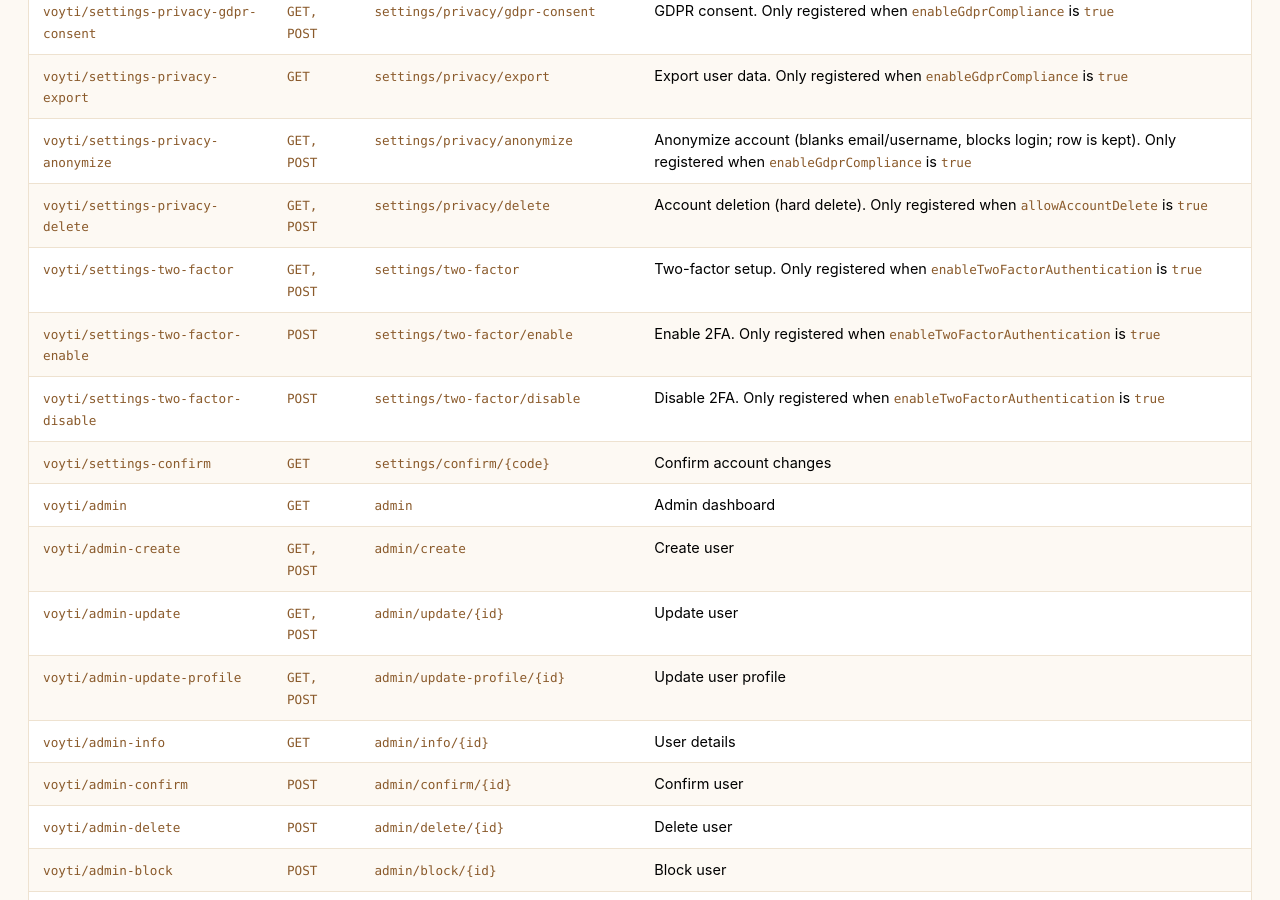
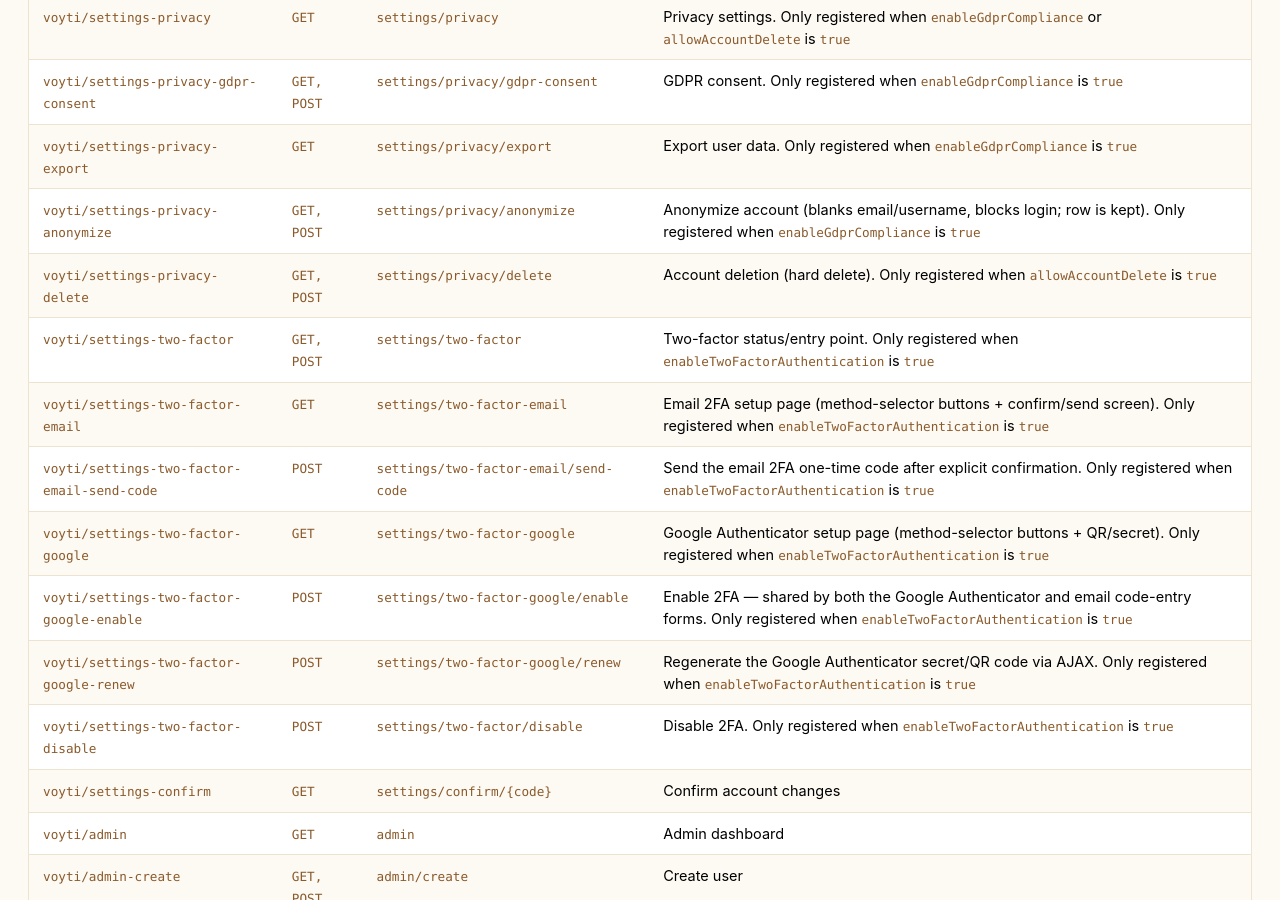
Before and after one commit to YiiRocks/YiiRocks.github.io, a Jekyll site: the page built from voyti/index.html, in a window 1280 px wide and 900 px high, scrolled down 10880 px. Built offline with Jekyll 4.4.1, drawn with Linux system fonts in a browser that asks for light colours; a style sheet for code colours, icons or effects is not loaded; some of the changed text lies outside the part shown.

Commit message:
Sync voyti page with upstream README (RecaptchaVersion enum, EmailChangeConfirmation, ProfileVisibility, new 2FA routes)

```diff
--- a/_data/projects.yml
+++ b/_data/projects.yml
@@ -159,8 +159,8 @@
       detail: TOTP & email
     - label: Password policies
       detail: complexity requirements, max age enforcement
-    - label: Email change strategies
-      detail: insecure, confirm new, confirm both
+    - label: Email change confirmation
+      detail: immediate, confirm new, confirm both
     - label: GDPR compliance
       detail: consent management, data export, anonymized deletion
     - label: Session management
--- a/voyti/index.html
+++ b/voyti/index.html
@@ -138,7 +134,7 @@
             <code>settings/privacy/anonymize</code>,
             <code>settings/privacy/delete</code>) and the two-factor routes
             (<code>settings/two-factor</code>,
-            <code>settings/two-factor/enable</code>,
+            <code>settings/two-factor-google/enable</code>,
             <code>settings/two-factor/disable</code>) are likewise only
             registered when their governing config flag
             (<code>enableGdprCompliance</code>,
@@ -161,10 +157,12 @@
             Override Voyti params in your app's <code>config/params.php</code> using
             the <code>yiirocks/voyti</code> key:
         </p>
-        <pre class="doc-example mb-3"><code class="language-php">return [
+        <pre class="doc-example mb-3"><code class="language-php">use YiiRocks\Voyti\Helper\RecaptchaVersion;
+
+return [
     'yiirocks/voyti' => [
         'enableTwoFactorAuthentication' => true,
-        'recaptchaVersion' => 'v3',
+        'recaptchaVersion' => RecaptchaVersion::V3,
     ],
 ];</code></pre>
         <p>
@@ -229,8 +227,8 @@
                 <div class="options-desc">Allow users to delete their account. Default: <code>false</code>.</div>
             </div>
             <div class="options-row">
-                <div class="options-name">emailChangeStrategy<span class="options-type"> int</span></div>
-                <div class="options-desc">0=insecure, 1=default, 2=secure. Default: <code>1</code>.</div>
+                <div class="options-name">emailChangeConfirmation<span class="options-type"> EmailChangeConfirmation</span></div>
+                <div class="options-desc"><code>NONE</code> (change immediately), <code>NEW</code> (confirm new address only), or <code>BOTH</code> (confirm both old and new addresses). Default: <code>EmailChangeConfirmation::NEW</code>.</div>
             </div>
             <div class="options-row">
                 <div class="options-name">rememberLoginLifespan<span class="options-type"> int</span></div>
@@ -257,8 +255,8 @@
                 <div class="options-desc">Email notified on new registration. Default: <code>null</code>.</div>
             </div>
             <div class="options-row">
-                <div class="options-name">recaptchaVersion<span class="options-type"> ?string</span></div>
-                <div class="options-desc"><code>'v2'</code>, <code>'v3'</code>, or <code>null</code> to disable. Default: <code>null</code>.</div>
+                <div class="options-name">recaptchaVersion<span class="options-type"> ?RecaptchaVersion</span></div>
+                <div class="options-desc"><code>RecaptchaVersion::V2</code>, <code>RecaptchaVersion::V3</code>, or <code>null</code> to disable. Default: <code>null</code>.</div>
             </div>
         </div>
 
@@ -329,8 +327,8 @@
                 <div class="options-desc">Permission/role name granting admin access. Default: <code>'admin'</code>.</div>
             </div>
             <div class="options-row">
-                <div class="options-name">profileVisibility<span class="options-type"> int</span></div>
-                <div class="options-desc">Profile visibility: <code>0</code> = owner only, <code>1</code> = owner + admins, <code>2</code> = any authenticated user, <code>3</code> = public. Default: <code>2</code>.</div>
+                <div class="options-name">profileVisibility<span class="options-type"> ProfileVisibility</span></div>
+                <div class="options-desc">Profile visibility: <code>OWNER</code> = owner only, <code>ADMIN</code> = owner + admins, <code>USERS</code> = any authenticated user, <code>PUBLIC</code> = public. Default: <code>ProfileVisibility::USERS</code>.</div>
             </div>
         </div>
 
@@ -684,8 +682,12 @@
                     <tr><td><code>voyti/settings-privacy-export</code></td><td><code>GET</code></td><td><code>settings/privacy/export</code></td><td>Export user data. Only registered when <code>enableGdprCompliance</code> is <code>true</code></td></tr>
                     <tr><td><code>voyti/settings-privacy-anonymize</code></td><td><code>GET, POST</code></td><td><code>settings/privacy/anonymize</code></td><td>Anonymize account (blanks email/username, blocks login; row is kept). Only registered when <code>enableGdprCompliance</code> is <code>true</code></td></tr>
                     <tr><td><code>voyti/settings-privacy-delete</code></td><td><code>GET, POST</code></td><td><code>settings/privacy/delete</code></td><td>Account deletion (hard delete). Only registered when <code>allowAccountDelete</code> is <code>true</code></td></tr>
-                    <tr><td><code>voyti/settings-two-factor</code></td><td><code>GET, POST</code></td><td><code>settings/two-factor</code></td><td>Two-factor setup. Only registered when <code>enableTwoFactorAuthentication</code> is <code>true</code></td></tr>
-                    <tr><td><code>voyti/settings-two-factor-enable</code></td><td><code>POST</code></td><td><code>settings/two-factor/enable</code></td><td>Enable 2FA. Only registered when <code>enableTwoFactorAuthentication</code> is <code>true</code></td></tr>
+                    <tr><td><code>voyti/settings-two-factor</code></td><td><code>GET, POST</code></td><td><code>settings/two-factor</code></td><td>Two-factor status/entry point. Only registered when <code>enableTwoFactorAuthentication</code> is <code>true</code></td></tr>
+                    <tr><td><code>voyti/settings-two-factor-email</code></td><td><code>GET</code></td><td><code>settings/two-factor-email</code></td><td>Email 2FA setup page (method-selector buttons + confirm/send screen). Only registered when <code>enableTwoFactorAuthentication</code> is <code>true</code></td></tr>
+                    <tr><td><code>voyti/settings-two-factor-email-send-code</code></td><td><code>POST</code></td><td><code>settings/two-factor-email/send-code</code></td><td>Send the email 2FA one-time code after explicit confirmation. Only registered when <code>enableTwoFactorAuthentication</code> is <code>true</code></td></tr>
+                    <tr><td><code>voyti/settings-two-factor-google</code></td><td><code>GET</code></td><td><code>settings/two-factor-google</code></td><td>Google Authenticator setup page (method-selector buttons + QR/secret). Only registered when <code>enableTwoFactorAuthentication</code> is <code>true</code></td></tr>
+                    <tr><td><code>voyti/settings-two-factor-google-enable</code></td><td><code>POST</code></td><td><code>settings/two-factor-google/enable</code></td><td>Enable 2FA &mdash; shared by both the Google Authenticator and email code-entry forms. Only registered when <code>enableTwoFactorAuthentication</code> is <code>true</code></td></tr>
+                    <tr><td><code>voyti/settings-two-factor-google-renew</code></td><td><code>POST</code></td><td><code>settings/two-factor-google/renew</code></td><td>Regenerate the Google Authenticator secret/QR code via AJAX. Only registered when <code>enableTwoFactorAuthentication</code> is <code>true</code></td></tr>
                     <tr><td><code>voyti/settings-two-factor-disable</code></td><td><code>POST</code></td><td><code>settings/two-factor/disable</code></td><td>Disable 2FA. Only registered when <code>enableTwoFactorAuthentication</code> is <code>true</code></td></tr>
                     <tr><td><code>voyti/settings-confirm</code></td><td><code>GET</code></td><td><code>settings/confirm/{code}</code></td><td>Confirm account changes</td></tr>
                     <tr><td><code>voyti/admin</code></td><td><code>GET</code></td><td><code>admin</code></td><td>Admin dashboard</td></tr>
```
Also changed, not shown: other parts of voyti/index.html (+1 -5 lines).
